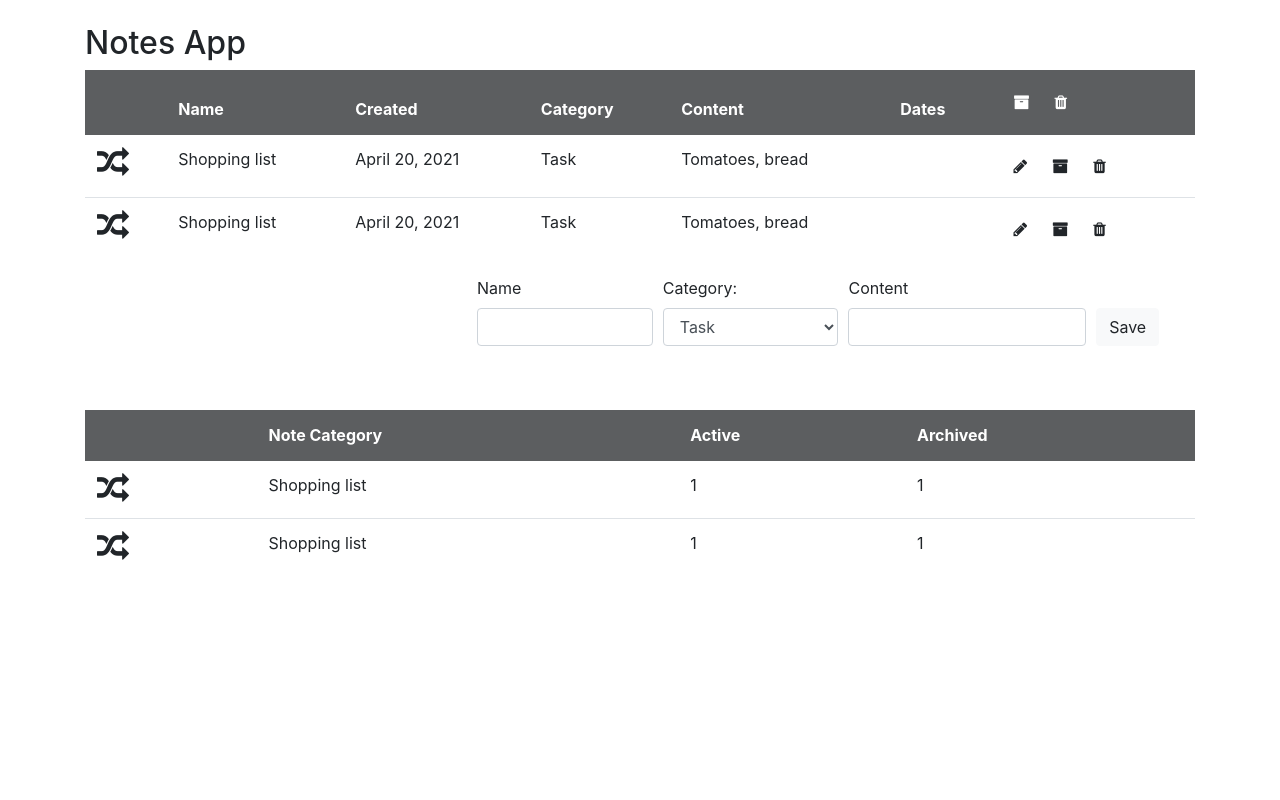
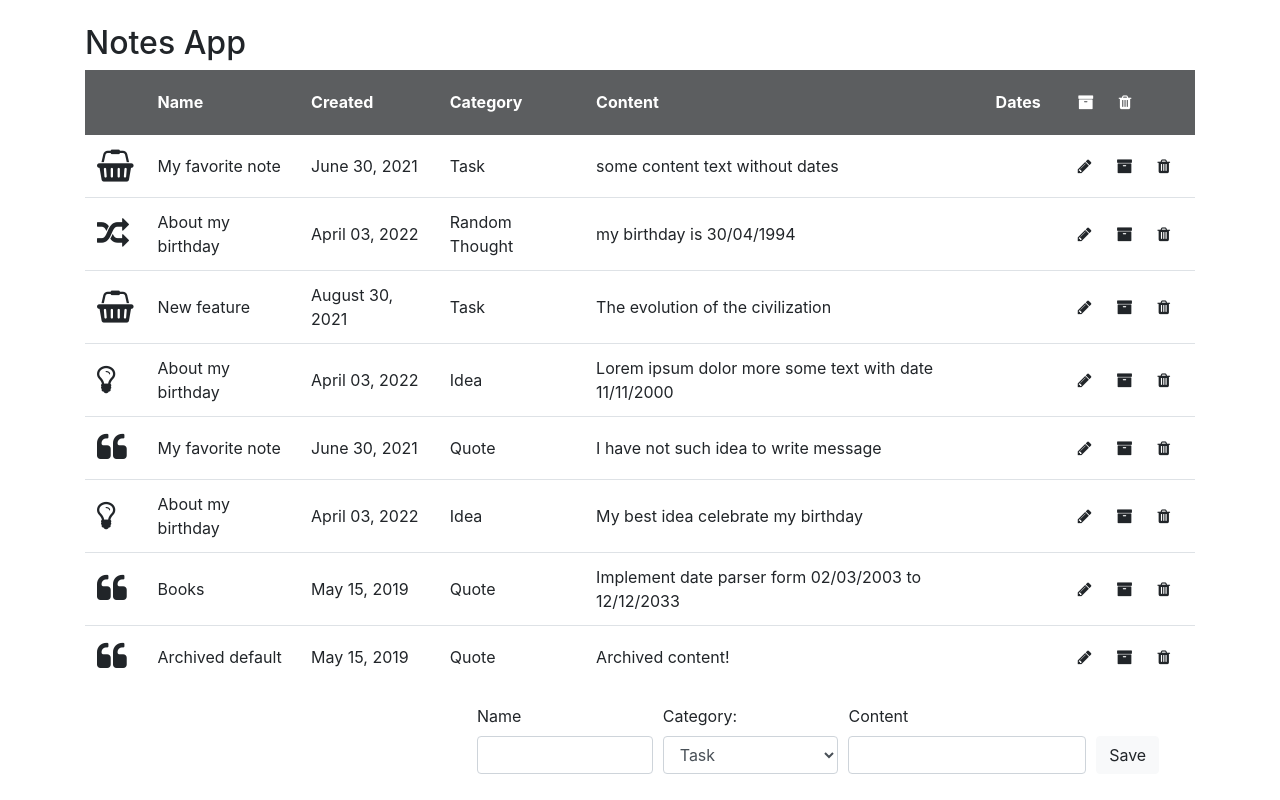
Before and after one commit to RuslanPylypenko/notesAppReact, a React (Create React App) app: page / in a window 1280 px wide. Shown: the top 800 px of the page. Built offline with nearby package versions, Linux system fonts and the light colour scheme.

Commit message:
render notes table

```diff
--- a/src/components/NotesTable/NotesTable.tsx
+++ b/src/components/NotesTable/NotesTable.tsx
@@ -1,6 +1,20 @@
+// @ts-ignore
+
 import React from "react";
+import {NoteType} from "../../store/notes";
+import {CATEGORY_ICONS} from "../../store/constants";
 
-export const NotesTable:React.FC = () => {
+type NoteListPropsType = {
+    notes: NoteType[]
+}
+
+export const NotesTable: React.FC<NoteListPropsType> = ({notes}) => {
+
+    const getIcon = (category: string):string => {
+        const idx = CATEGORY_ICONS.findIndex(i => i.name === category)
+        return CATEGORY_ICONS[idx].icon
+    }
+
     return (
         <table className="table">
             <thead className="thead-dark">
@@ -25,13 +39,14 @@ export const NotesTable:React.FC = () => {
             </thead>
             <tbody>
 
-            {/*row start*/}
-            <tr>
-                <td><i className="fa fa-2x fa-random"></i></td>
-                <td>Shopping list</td>
-                <td>April 20, 2021</td>
-                <td>Task</td>
-                <td>Tomatoes, bread</td>
+            {notes.map((note, i) => {
+                return (
+                    <tr key={i}>
+                        <td><i className={"fa fa-2x fa-" + getIcon(note.category)}></i></td>
+                        <td>{note.name}</td>
+                        <td>{note.created_at}</td>
+                        <td>{note.category}</td>
+                        <td>{note.content}</td>
                         <td></td>
                         <td>
                             <div className="btn-group">
@@ -47,31 +62,8 @@ export const NotesTable:React.FC = () => {
                             </div>
                         </td>
                     </tr>
-            {/*row end*/}
-
-            {/*row start*/}
-            <tr>
-                <td><i className="fa fa-2x fa-random"></i></td>
-                <td>Shopping list</td>
-                <td>April 20, 2021</td>
-                <td>Task</td>
-                <td>Tomatoes, bread</td>
-                <td></td>
-                <td>
-                    <div className="btn-group">
-                        <button type="button" className="btn btn-default">
-                            <i className="fa fa-pencil"></i>
-                        </button>
-                        <button type="button" className="btn btn-default">
-                            <i className="fa fa-archive"></i>
-                        </button>
-                        <button type="button" className="btn btn-default">
-                            <i className="fa fa-trash"></i>
-                        </button>
-                    </div>
-                </td>
-            </tr>
-            {/*row end*/}
+                )
+            })}
 
             </tbody>
         </table>
--- a/src/index.scss
+++ b/src/index.scss
@@ -20,7 +20,7 @@ body {
   color: #fff;
 }
 
-.table > thead,
-.table > tbody {
+.table > thead th,
+.table > tbody td{
   vertical-align: middle;
 }
--- a/src/pages/Home.tsx
+++ b/src/pages/Home.tsx
@@ -1,14 +1,17 @@
-import React from "react";
+import React, {useState} from "react";
 import {NotesTable} from "../components/NotesTable/NotesTable";
 import {NoteForm} from "../components/NoteForm/NoteForm";
 import {SummaryTable} from "../components/SummaryTable/SummaryTable";
+import {notesList} from "../store/notes";
 
 export const Home: React.FC = () => {
+    const [notes] = useState(notesList)
+
     return (
         <div className="container pt-4">
             <h2>Notes App</h2>
 
-            <NotesTable />
+            <NotesTable notes={notes} />
 
             <div className="row pb-5 justify-content-end">
                <NoteForm />
--- /dev/null
+++ b/src/store/constants.ts
@@ -0,0 +1,23 @@
+export const CATEGORY_ICONS: CATEGORY_ICON[] = [
+    {
+        name: 'Random Thought',
+        icon: 'random'
+    },
+    {
+        name: 'Idea',
+        icon: 'lightbulb-o'
+    },
+    {
+        name: 'Quote',
+        icon: 'quote-left'
+    },
+    {
+        name: 'Task',
+        icon: 'shopping-basket'
+    },
+]
+
+export type CATEGORY_ICON = {
+    name: string,
+    icon: string,
+}
--- /dev/null
+++ b/src/store/notes.tsx
@@ -0,0 +1,84 @@
+export const notesList: NoteType[] = [
+    {
+        id: '2hbv13k',
+        name: 'My favorite note',
+        created_at: 'June 30, 2021',
+        content: 'some content text without dates',
+        dates: null,
+        category: 'Task',
+        status: 'active'
+    },
+    {
+        id: 's7sr21u',
+        name: 'About my birthday',
+        created_at: 'April 03, 2022',
+        content: 'my birthday is 30/04/1994',
+        dates: ['30/04/1994'],
+        category: 'Random Thought',
+        status: 'active'
+    },
+    {
+        id: '2h1v63k',
+        name: 'New feature',
+        created_at: 'August 30, 2021',
+        content: 'The evolution of the civilization',
+        dates: null,
+        category: 'Task',
+        status: 'active'
+    },
+    {
+        id: '07vr21u',
+        name: 'About my birthday',
+        created_at: 'April 03, 2022',
+        content: 'Lorem ipsum dolor more some text with date 11/11/2000',
+        dates: ['11/11/2000'],
+        category: 'Idea',
+        status: 'active'
+    },
+    {
+        id: 'hb2v1sk',
+        name: 'My favorite note',
+        created_at: 'June 30, 2021',
+        content: 'I have not such idea to write message',
+        dates: null,
+        category: 'Quote',
+        status: 'active'
+    },
+    {
+        id: 's8xr2r1',
+        name: 'About my birthday',
+        created_at: 'April 03, 2022',
+        content: 'My best idea celebrate my birthday',
+        dates: null,
+        category: 'Idea',
+        status: 'active'
+    },
+    {
+        id: 's0vg2u4',
+        name: 'Books',
+        created_at: 'May 15, 2019',
+        content: 'Implement date parser form 02/03/2003 to 12/12/2033',
+        dates: ['02/03/2003', '12/12/2033'],
+        category: 'Quote',
+        status: 'active'
+    },
+    {
+        id: 'w1vg2u4',
+        name: 'Archived default',
+        created_at: 'May 15, 2019',
+        content: 'Archived content!',
+        dates: null,
+        category: 'Quote',
+        status: 'archived'
+    },
+]
+
+export type NoteType = {
+    id: string,
+    name: string,
+    created_at: string,
+    content: string,
+    dates: string[] | null,
+    category: string,
+    status: string
+}
```
Lines whose indentation alone changed are shown as unchanged.
